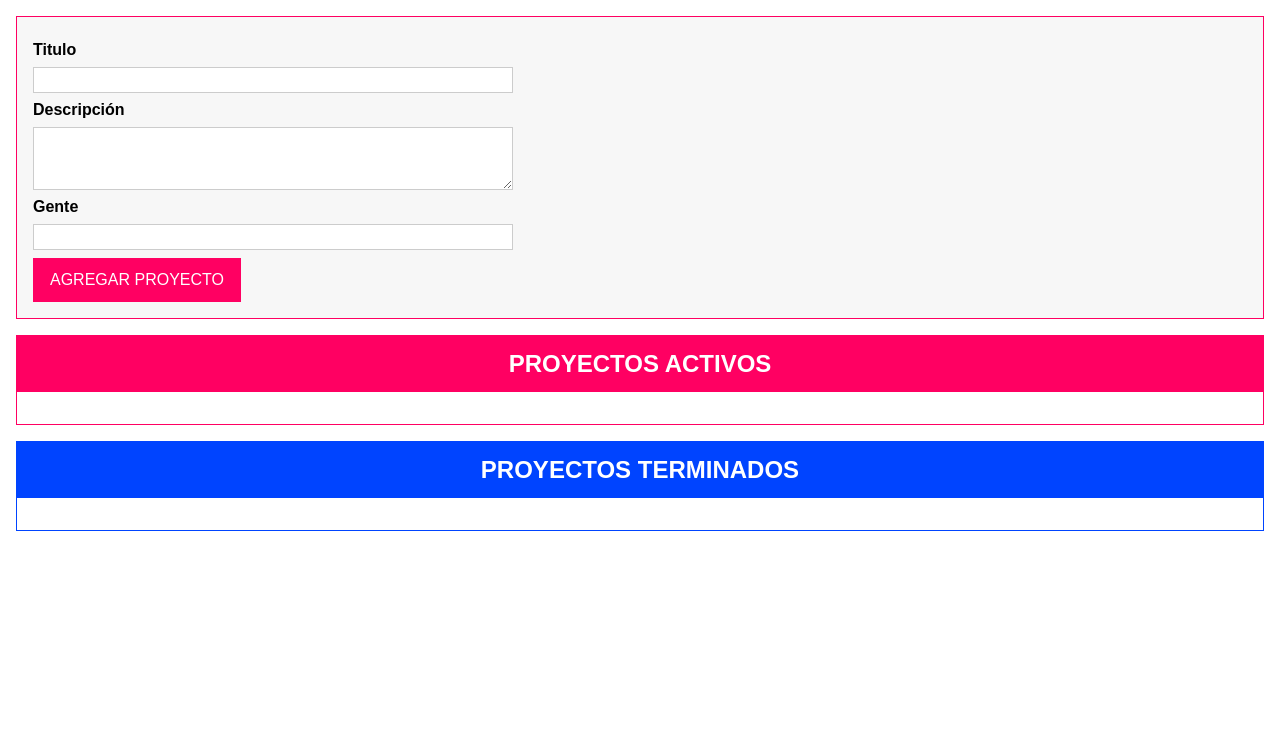
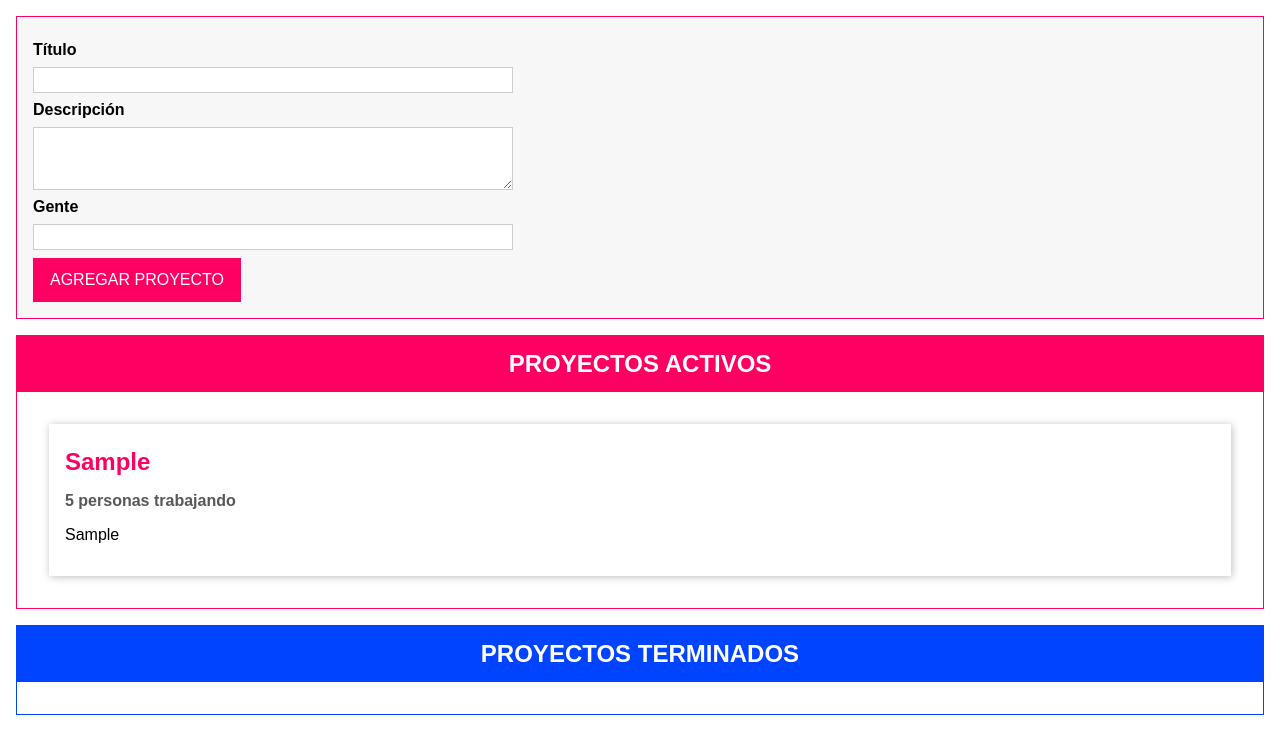
Before and after one commit to gabrielvieyra/drag-and-drop-ts, a website with bundled scripts: page index.html in a window 1280 px wide. Both pictures are taken after typing "Sample", "Sample", "5" into the empty fields and a click on the button "AGREGAR PROYECTO". Built offline with nearby package versions, Linux system fonts and the light colour scheme.

Commit message:
mostrar en pantalla lista de proyectos corregido

```diff
--- a/index.html
+++ b/index.html
@@ -11,7 +11,7 @@
         <template id="project-input">
             <form>
                 <div class="form-control">
-                    <label for="title">Titulo</label>
+                    <label for="title">Título</label>
                     <input type="text" autocomplete="off" id="title" />
                 </div>
                 <div class="form-control">
@@ -32,7 +32,11 @@
             </form>
         </template>
         <template id="single-project">
-            <li></li>
+            <li>
+                <h2></h2>
+                <h3></h3>
+                <p></p>
+            </li>
         </template>
         <template id="project-list">
             <section class="projects">
--- a/src/app.ts
+++ b/src/app.ts
@@ -42,8 +42,9 @@ function enviarFormulario(e: Event) {
     const inputUsuario = validarFormulario(inputTitulo, textAreaDescripcion, inputGente);
 
     if(Array.isArray(inputUsuario)) {
-        const [titulo, descripcion, gente] = inputUsuario;
-        console.log(titulo, descripcion, gente);
+        const [titulo, descripcion, numeroGente] = inputUsuario;
+
+        agregarProyecto(titulo, descripcion, numeroGente);
 
         limpiarInputs(inputTitulo, textAreaDescripcion, inputGente);
     }
@@ -110,4 +111,22 @@ interface Validacion {
     maxLenght?: number;
     min?: number;
     max?: number;
-  }
+}
+
+function agregarProyecto(titulo: string, descripcion: string, numeroGente: number) {
+        const listaProyecto = document.querySelector('#active-projects-list') as HTMLElement;
+        const templateElement = document.querySelector('#single-project') as HTMLTemplateElement;
+        const importarNode = document.importNode(templateElement.content, true);
+        const proyecto = importarNode.firstElementChild as HTMLElement;
+        proyecto.children[0].textContent = `${titulo}`;
+        proyecto.children[2].textContent = `${descripcion}`;
+        const numeroGenteProyecto = proyecto.children[1];
+
+        if(Number(`${numeroGente}`) === 1) {
+            numeroGenteProyecto.textContent = `${numeroGente} persona trabajando`;
+        }else {
+            numeroGenteProyecto.textContent = `${numeroGente} personas trabajando`;
+        }
+
+        listaProyecto.appendChild(proyecto);
+}
```
Also changed, not shown: dist/app.js.
